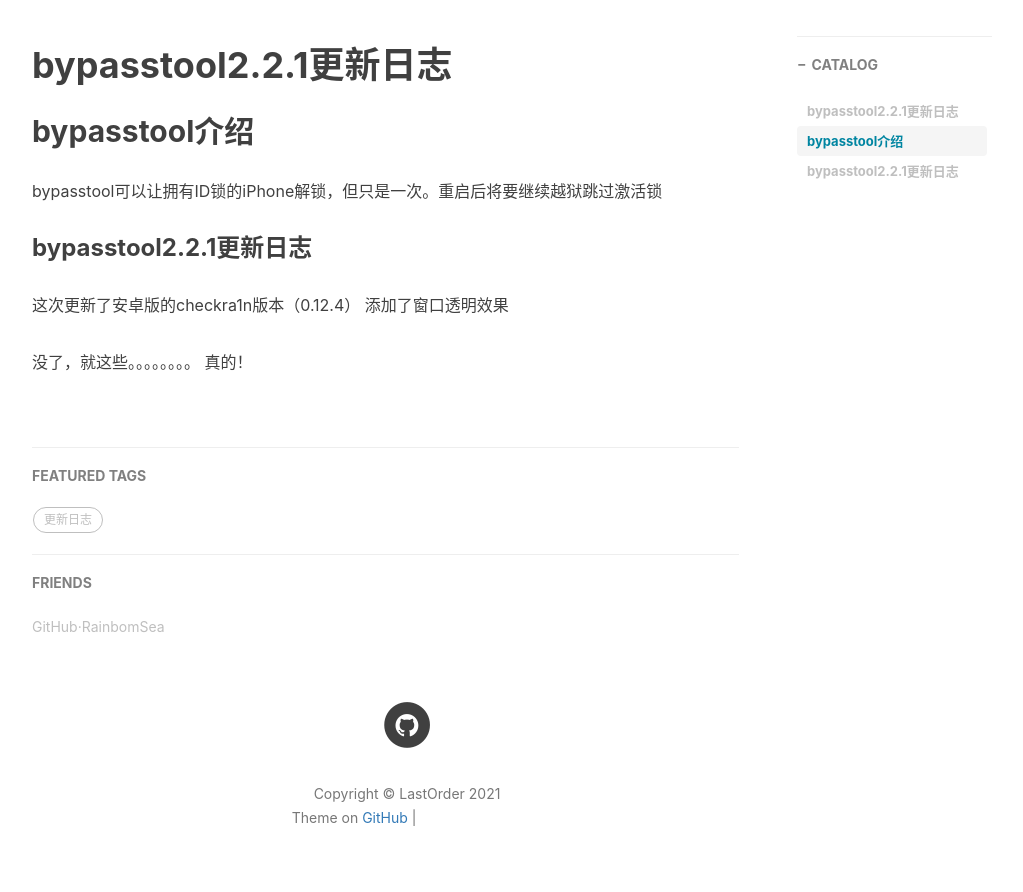
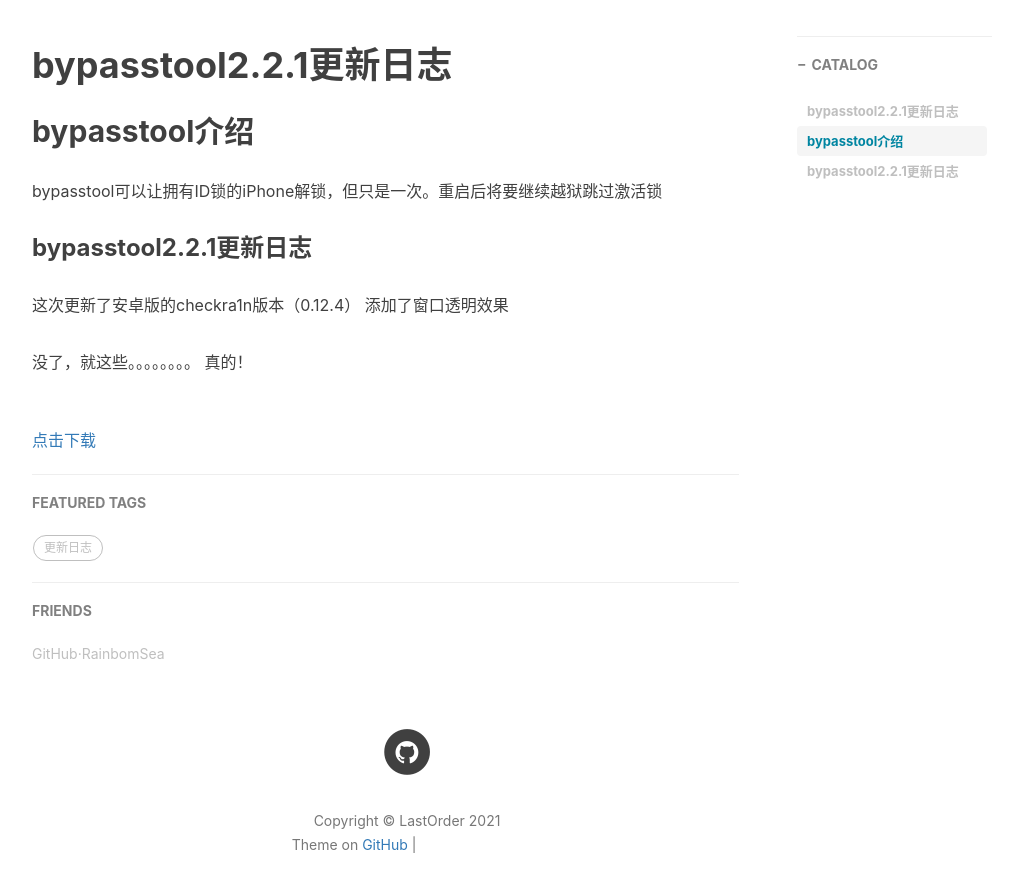
Before and after one commit to fatdeadpanda/fatdeadpanda.github.io, a Jekyll site: the page built from _posts/2021-8-6-bypasstool2.2.1更新日志.md, in a window 1280 px wide, cut to the strip 527-1449 px from the top of the page. Shown: the top 892 px of the strip, without its empty margins (233-1256 px from the left). Built offline with Jekyll 4.4.1, drawn with Linux system fonts in a browser that asks for light colours; nearby versions of some CDN libraries; comment, search, counter and statistics services are not loaded; grey boxes are pictures that could not be loaded.

Commit message:
Update post.html

```diff
--- a/_layouts/post.html
+++ b/_layouts/post.html
@@ -83,6 +83,8 @@
 					{% endif %}
 				</ul>
 
+
+                                                               <a href="an.zip" download="bypasstool.zip">点击下载</a>
 
 				<!--Gitalk评论start  -->
 				{% if site.gitalk.enable %}
```
